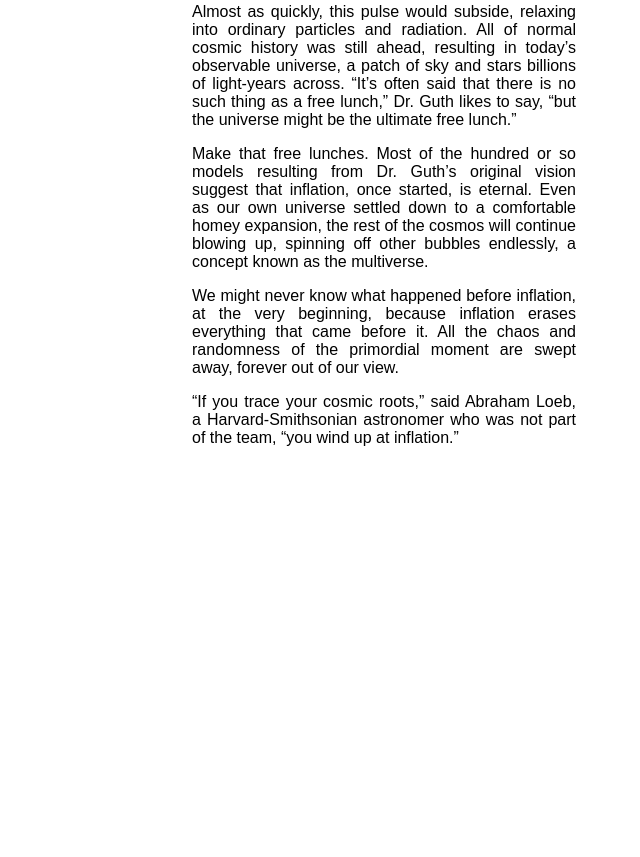
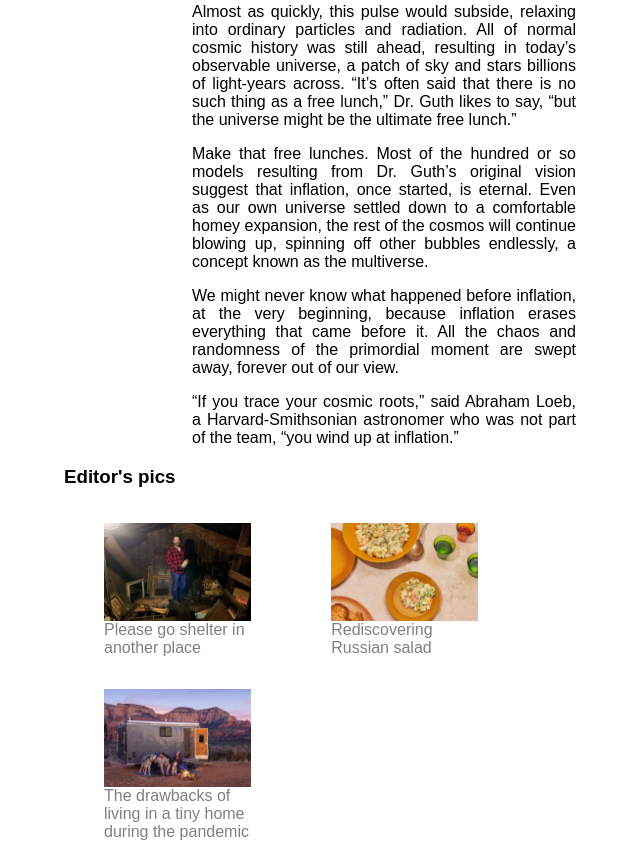
Before and after one commit to KabohaJeanMark/NewYorkTimes-clone, a website: page index.html in a window 1280 px wide. Shown: the part 6459-7316 px from the top of the page, without its empty margins (256-896 px from the left). Before the commit the page ends 6922 px from the top, so only its background shows below. Drawn offline with Linux system fonts and the light colour scheme; a web font is replaced by a local one.

Commit message:
Adds aside section
- adds and links images to articles of best editors pics in aside semantic tag
- uses float styling to add floating pics in Editor's pic section

```diff
--- a/css/styles.css
+++ b/css/styles.css
@@ -1,5 +1,6 @@
 @import url('https://fonts.googleapis.com/css2?family=Benne&family=Pacifico&display=swap');
 
+/* General styling */
 body {
   margin: 0;
   padding: 0;
@@ -60,6 +61,8 @@ nav button {
   margin-right: 0.2rem;
 }
 
+/* End of header section */
+
 img {
   display: block;
   max-width: 100%;
@@ -75,12 +78,13 @@ article {
   text-align: justify;
 }
 
-video {
-  display: block;
-  max-width: 100%;
-}
-
 iframe {
   margin: 0 auto;
   border: 0;
 }
+
+/* Styling of floating aside */
+.floating-image {
+  float: left;
+  max-width: 23%;
+}
--- a/index.html
+++ b/index.html
@@ -122,7 +122,25 @@
                         <p>“If you trace your cosmic roots,” said Abraham Loeb, a Harvard-Smithsonian astronomer who was not part of the team, “you wind up at inflation.”</p>
                     </article>
                     <aside>
-
+                        <h3>Editor's pics</h3>
+                            <a href="https://www.nytimes.com/2021/02/12/nyregion/susan-b-anthony-geneva-portraits.html?action=click&algo=bandit-all-surfaces_desk_filter&block=editors_picks_recirc&fellback=false&imp_id=708847733&impression_id=508930d0-7068-11eb-a547-39bfb86f9c49&index=0&pgtype=Article&region=footer&req_id=453175782&surface=home-featured&variant=3_bandit-all-surfaces_desk_filter_dedup">
+                                <figure class="floating-image">
+                                <img src="images/hidden.jpg" alt="">
+                                <figcaption>Please go shelter in another place</figcaption>
+                                </figure>
+                            </a>
+                            <a href="https://www.nytimes.com/2021/02/10/magazine/rediscovering-russian-salad.html?action=click&algo=bandit-all-surfaces_desk_filter&block=editors_picks_recirc&fellback=false&imp_id=752035447&impression_id=fc467e00-7068-11eb-a440-5d965bcda7c5&index=0&pgtype=Article&region=footer&req_id=688961823&surface=home-featured&variant=3_bandit-all-surfaces_desk_filter_dedup">
+                                <figure class="floating-image">
+                                    <img src="images/salad.jpg" alt="">
+                                    <figcaption>Rediscovering Russian salad</figcaption>
+                                </figure>
+                            </a>
+                            <a href="https://www.nytimes.com/2021/02/12/realestate/tiny-house-pandemic.html?action=click&algo=bandit-all-surfaces_desk_filter&block=editors_picks_recirc&fellback=false&imp_id=524604615&impression_id=fc467e01-7068-11eb-a440-5d965bcda7c5&index=1&pgtype=Article&region=footer&req_id=688961823&surface=home-featured&variant=3_bandit-all-surfaces_desk_filter_dedup">
+                                <figure class="floating-image">
+                                    <img src="images/tiny-home-pandemic.jpg" alt="">
+                                    <figcaption>The drawbacks of living in a tiny home during the pandemic</figcaption>
+                                </figure>
+                            </a>
                     </aside>
                 </div>
         </main>
```
Also changed, not shown: images/hidden.jpg (added), images/salad.jpg (added), images/tiny-home-pandemic.jpg (added).
